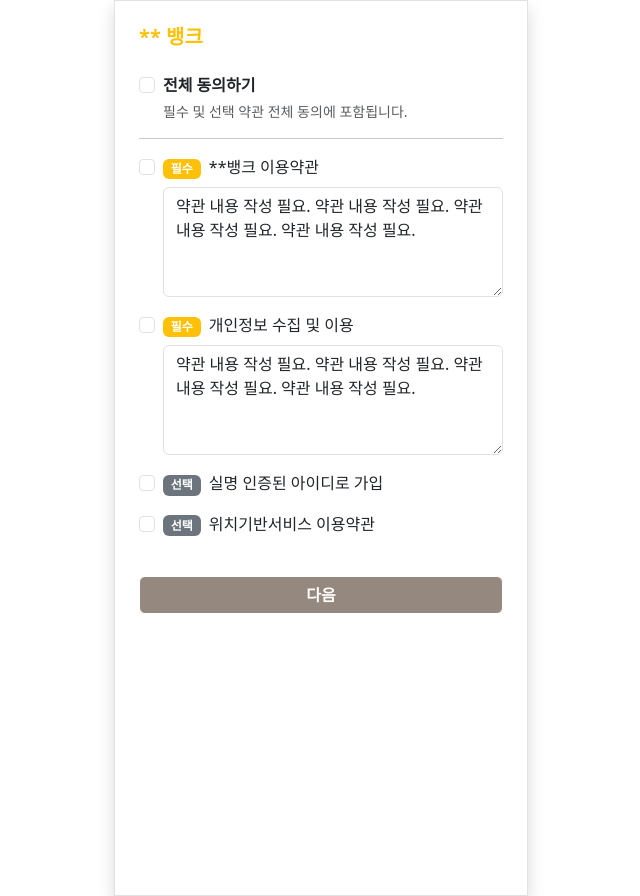
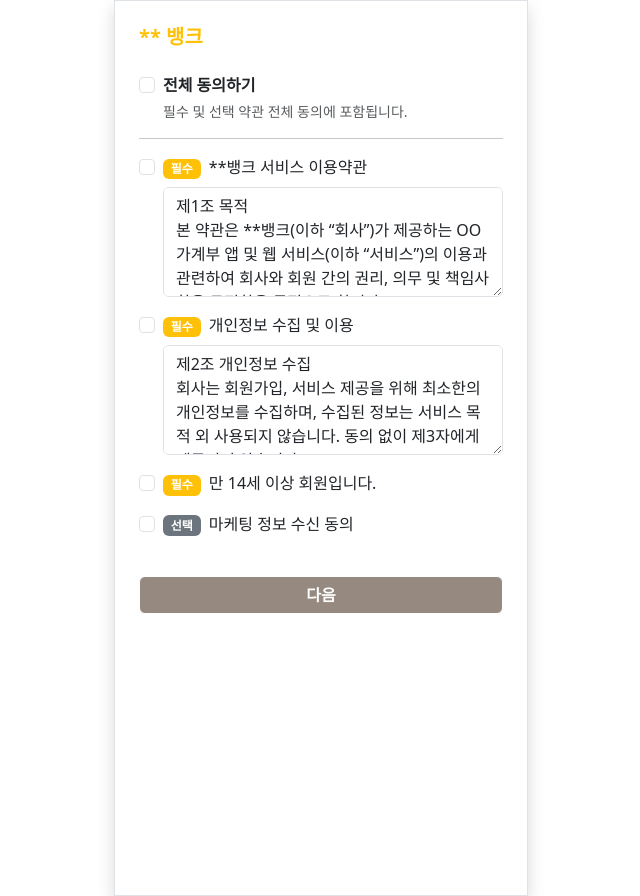
Before and after one commit to JaySeoong/Skeleton-Project, a Vue app: page /terms in a window 1280 px wide. Shown: the whole page, without its empty margins (319-959 px from the left). Built offline with nearby package versions, Linux system fonts and the light colour scheme.

Commit message:
chore: pinia 설정 변경(로그인)

```diff
--- a/db.json
+++ b/db.json
@@ -94,8 +94,42 @@
       "password": "2e31e6fc32c0a55b75195d6a859a26745977b59d54197bd3bbef75dd12f2d7a6",
       "salt": "e5e1144a3d2c562447d083e5ba965faf",
       "email": "lsung6742@naver.com",
+      "name": "이재성바보",
+      "birth": "2025-01-08",
+      "telecom": "SKT",
+      "phone": "01028426742",
+      "agreements": {
+        "privacy": true,
+        "telecom": true,
+        "bank": true,
+        "identity": true,
+        "authTerms": true
+      }
+    },
+    {
+      "id": "test1234",
+      "password": "1e8044bae836453e3a14e5bfd5300a957a6804125176365967ba9f749024ec70",
+      "salt": "983fd5d8f3347a57033ca170ea516c2d",
+      "email": "test1234@naver.com",
+      "name": "양지윤",
+      "birth": "2025-04-04",
+      "telecom": "SKT",
+      "phone": "01012345678",
+      "agreements": {
+        "privacy": true,
+        "telecom": true,
+        "bank": true,
+        "identity": true,
+        "authTerms": true
+      }
+    },
+    {
+      "id": "test12345",
+      "password": "e1d024256578a187b5c7135a5232d89d65d9e56bbe4b24c1ef8bd14f3287f192",
+      "salt": "5e8e4ad4c9b7cd6f074ac09c650329f7",
+      "email": "test12345@naver.com",
       "name": "이재성",
-      "birth": "2025-01-08",
+      "birth": "2025-04-07",
       "telecom": "SKT",
       "phone": "01028426742",
       "agreements": {
--- a/src/views/TermsAgreementView.vue
+++ b/src/views/TermsAgreementView.vue
@@ -53,13 +53,12 @@
 
         <!-- 약관 내용 미리보기 -->
         <textarea
-          v-show="term.scroll"
+          v-if="term.scroll"
           class="form-control mt-2"
           rows="4"
           readonly
+          >{{ term.content }}</textarea
         >
-약관 내용 작성 필요. 약관 내용 작성 필요. 약관 내용 작성 필요. 약관 내용 작성 필요.
-        </textarea>
       </div>
 
       <!-- 다음 버튼 -->
@@ -90,25 +89,29 @@ export default {
       allChecked: false,
       terms: [
         {
-          title: '**뱅크 이용약관',
+          title: '**뱅크 서비스 이용약관',
           required: true,
           checked: false,
           scroll: true,
+          content: `제1조 목적
+본 약관은 **뱅크(이하 “회사”)가 제공하는 OO가계부 앱 및 웹 서비스(이하 “서비스”)의 이용과 관련하여 회사와 회원 간의 권리, 의무 및 책임사항을 규정함을 목적으로 합니다.`,
         },
         {
           title: '개인정보 수집 및 이용',
           required: true,
           checked: false,
           scroll: true,
+          content: `제2조 개인정보 수집
+회사는 회원가입, 서비스 제공을 위해 최소한의 개인정보를 수집하며, 수집된 정보는 서비스 목적 외 사용되지 않습니다. 동의 없이 제3자에게 제공되지 않습니다.`,
         },
         {
-          title: '실명 인증된 아이디로 가입',
-          required: false,
+          title: '만 14세 이상 회원입니다.',
+          required: true,
           checked: false,
           scroll: false,
         },
         {
-          title: '위치기반서비스 이용약관',
+          title: '마케팅 정보 수신 동의',
           required: false,
           checked: false,
           scroll: false,
@@ -139,5 +142,6 @@ export default {
 <style scoped>
 textarea {
   transition: opacity 0.2s ease-in-out;
+  white-space: pre-wrap; /* 줄바꿈 보이게 */
 }
 </style>
```
Also changed, not shown: src/stores/authStore.js (+6 -6 lines).
